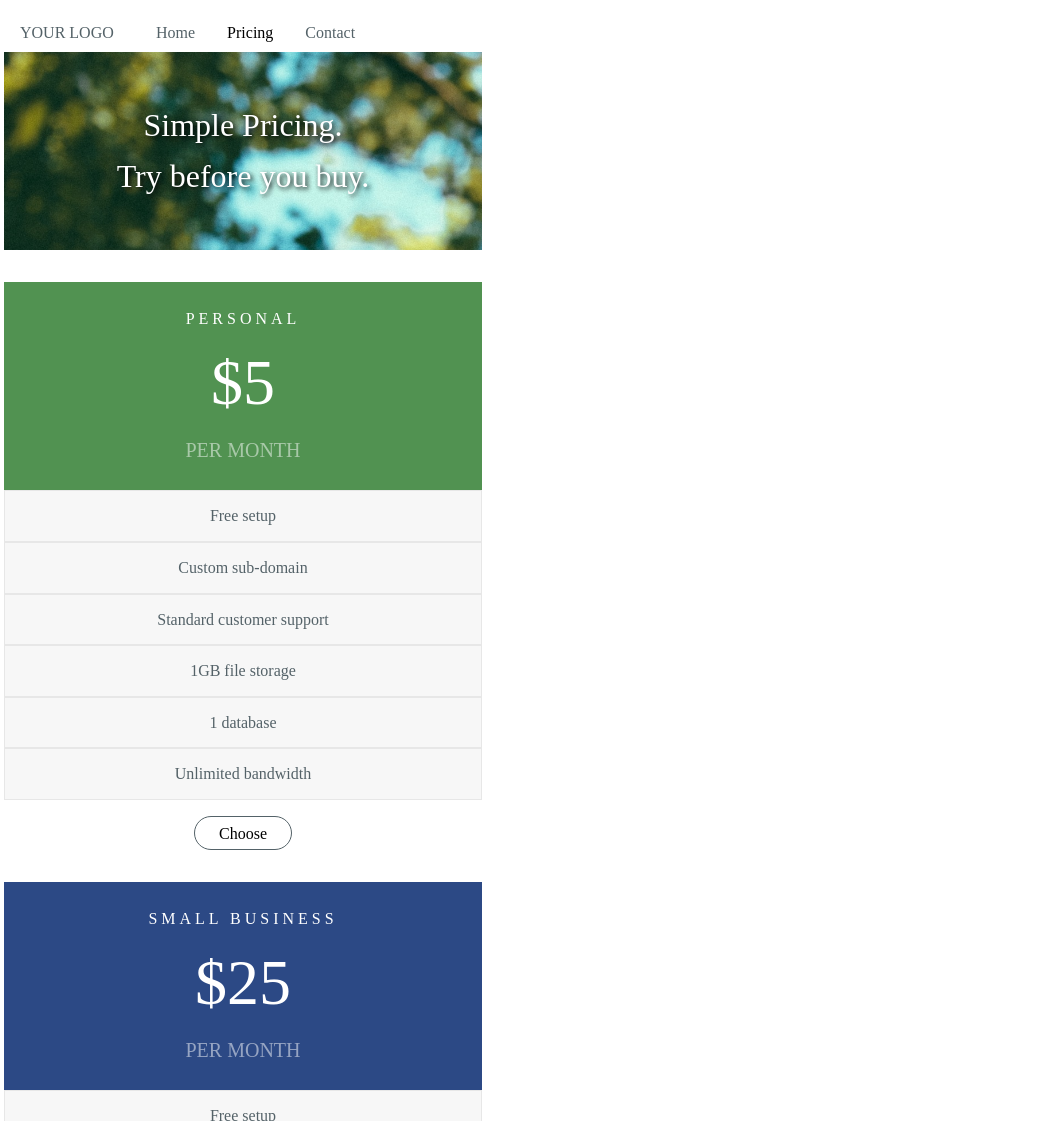
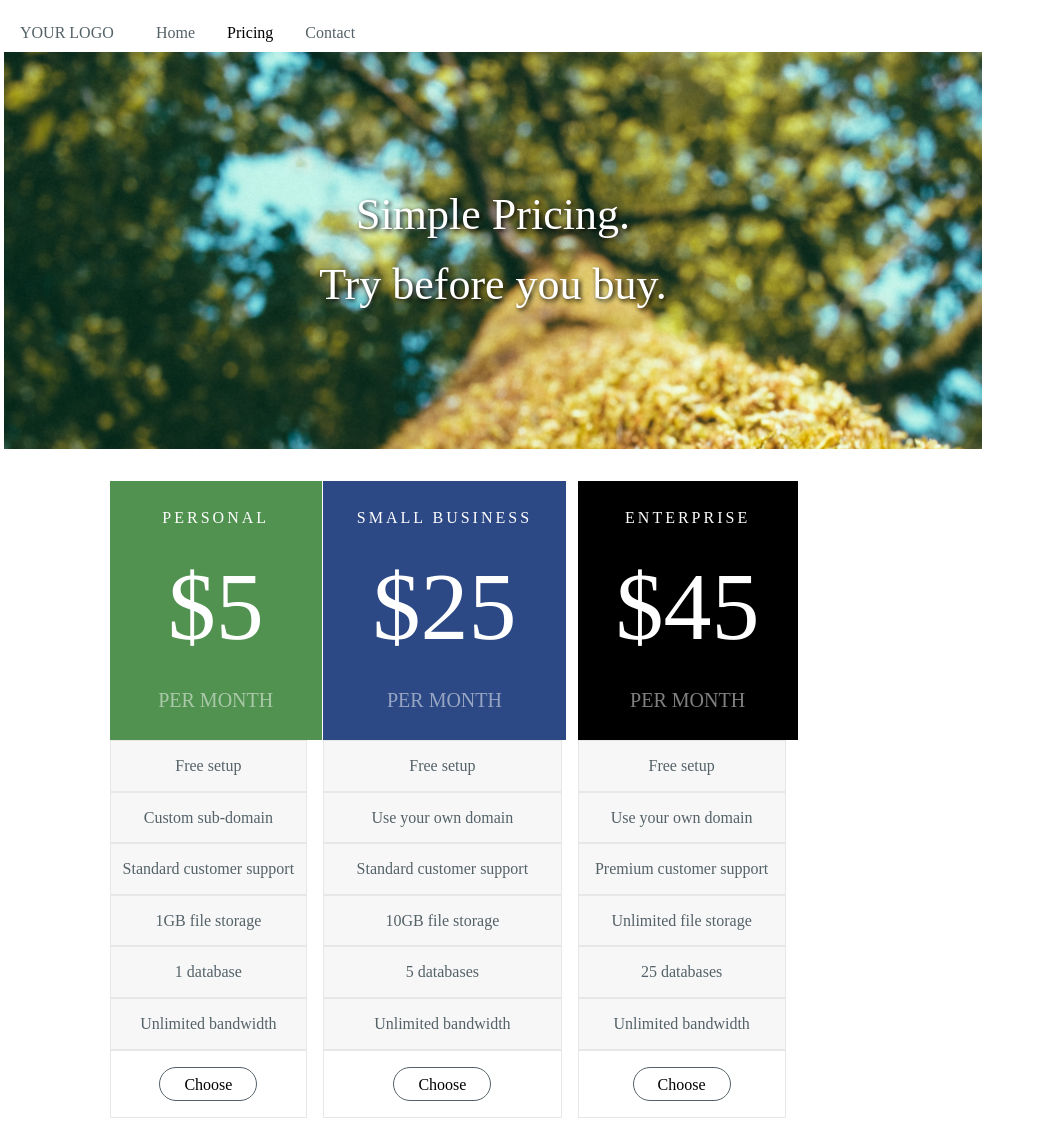
Before and after one commit to reicht/Responsive-Site, a plain HTML site: page index.html in a window 1280 px wide. Shown: the top 1121 px of the page, without its empty margins (0-1041 px from the left). Drawn offline with nearby package versions, Linux system fonts and the light colour scheme.

Commit message:
Evening progress, things are sliding into place but finer points still missing.  Hoping to be able to finalize shortly.

```diff
--- a/styles/style.scss
+++ b/styles/style.scss
@@ -60,8 +60,8 @@ footer {
 
 .top-image {
   background-image: url("../resources/backgroundtree.jpg");
-  background-size: 300%;
   background-position: 2.5% 7.5%;
+  background-size: 1250px;
   padding: 3em;
 
   p {
@@ -86,13 +86,13 @@ footer {
 
 .plan-name {
   font-size: 1em;
-  letter-spacing: 4px;
+  letter-spacing: 3px;
 
 }
 
 .price-text {
   margin: 0;
-  font-size: 4em;
+  font-size: 6em;
 }
 
 .permonth {
@@ -155,6 +155,9 @@ footer {
     .plan-choose {
 
       background-color: white;
+      border-style: solid;
+      border-width: 1px;
+      border-color: #E7E7E7;
 
       .choose-button {
         border-style: solid;
@@ -213,9 +216,69 @@ footer {
 
 
 @media (min-width: 479px) {
+
+
+  .top-image {
+    padding: 8em 2em 8em 2em;
+    max-width: 767px;
+
+    p {
+      font-size: 2.75em;
+      color: white;
+      text-align: center;
+      margin: auto;
+      text-shadow: 2px 2px 5px black;
+    }
+  }
+
+
+
+}
+
+@media (min-width: 767px) {
   body, section, div, header, footer, p, h1, h2, h3, h4, h5, h6,
   ul, li{
-    max-width: 478px !important;
+    max-width: 766px !important;
   }
 
+  .plan-shelf {
+    overflow: hidden;
+    padding: 1.5em 0;
+  }
+
+  .plan-shelf > .plan-plaque {
+    float: left;
+    margin: 0 1%;
+
+    .plan-pane {
+      width: 75%;
+    }
+
+  }
+
+  .info-shelf {
+    overflow: hidden;
+
+    .info-plaque {
+      margin: 0 10% 0 0;
+      float: left;
+      width: 40%;
+    }
+
+  }
+
+
 }
+
+@media (min-width: 979px) {
+  body, section, div, header, footer, p, h1, h2, h3, h4, h5, h6,
+  ul, li{
+    max-width: 978px !important;
+  }
+
+  .plan-shelf {
+    padding: 0 10%;
+  }
+
+
+}
```
Also changed, not shown: styles/style.css, 3 other files.
